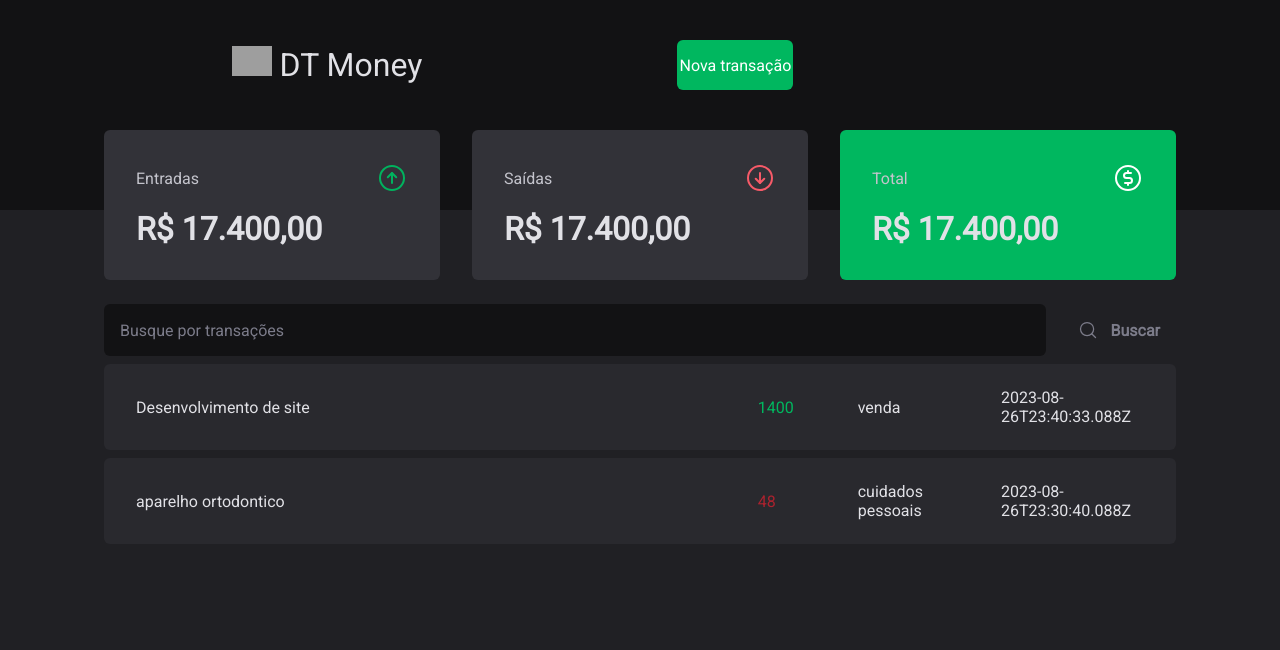
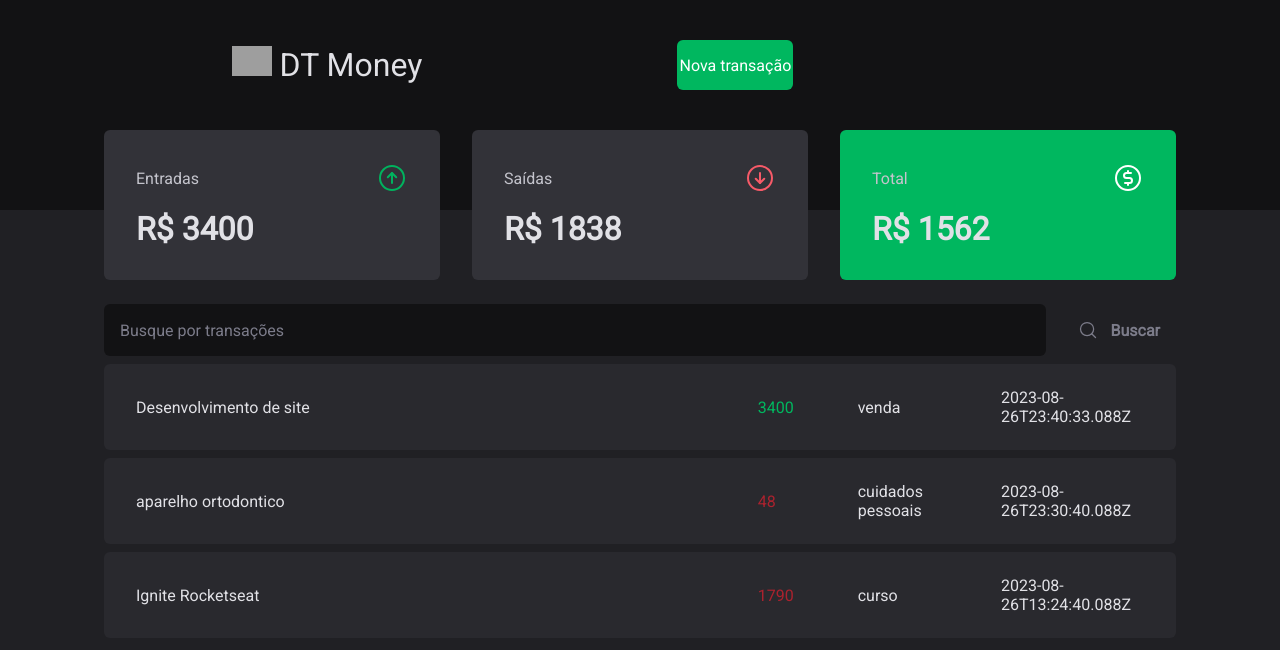
Before and after one commit to Guilhermefonseca2021/money-dt-withAPI, a React (Vite) app: page / in a window 1280 px wide. Shown: the top 650 px of the page. Built offline with nearby package versions, Linux system fonts and the light colour scheme; data requests are answered from the project's data file; grey boxes are pictures that could not be loaded.

Commit message:
API service aplication on interface

```diff
--- a/server.json
+++ b/server.json
@@ -5,7 +5,7 @@
         "description": "Desenvolvimento de site",
         "type": "income",
         "category": "venda",
-        "price": 1400,
+        "price": 3400,
         "createAt": "2023-08-26T23:40:33.088Z"
     },
     {
@@ -15,6 +15,14 @@
       "category": "cuidados pessoais",
       "price": 48,
       "createAt": "2023-08-26T23:30:40.088Z"
-  }
+    },
+    {
+        "id": 3,
+        "description": "Ignite Rocketseat",
+        "type": "outcome",
+        "category": "curso",
+        "price": 1790,
+        "createAt": "2023-08-26T13:24:40.088Z"
+      }
     ]
 }
--- a/src/App.tsx
+++ b/src/App.tsx
@@ -2,13 +2,16 @@ import { ThemeProvider } from "styled-components";
 import { defaultTheme } from "./styles/theme/default";
 import { GlobalStyle } from "./styles/Global";
 import { Transations } from "./pages/Transations";
+import { TransactionsProvider } from "./contexts/TransactionsContext";
 
 export function App() {
 
   return (
     <ThemeProvider theme={defaultTheme}>
       <GlobalStyle />
-      <Transations />
+      <TransactionsProvider>
+        <Transations />
+      </TransactionsProvider>
     </ThemeProvider>
   )
 }
--- a/src/components/Summary/index.tsx
+++ b/src/components/Summary/index.tsx
@@ -1,7 +1,31 @@
+import { useContext } from "react";
 import { SummaryCard, SummaryContainer } from "./styles";
 import { ArrowCircleUp, CurrencyCircleDollar, ArrowCircleDown } from 'phosphor-react'
+import { TransactionsContext } from "../../contexts/TransactionsContext";
 
 export function Summary() {
+    const { transactions } = useContext(TransactionsContext);
+
+    const summary = transactions.reduce(
+        (acc, transaction) => {
+            if(transaction.type == 'income') {
+                acc.income += transaction.price;
+                acc.total += transaction.price;
+            } else {
+                acc.outcome += transaction.price;
+                acc.total -= transaction.price;
+            }
+
+            return acc;
+        },
+        {
+            income: 0,
+            outcome: 0,
+            total: 0
+        }
+    );
+
+
     return (
         <SummaryContainer>
             <SummaryCard>
@@ -10,7 +34,7 @@ export function Summary() {
                     <ArrowCircleUp size={32}color="#00b35e"/>
                 </header>
 
-                <strong>R$ 17.400,00</strong>
+                <strong>R$ {summary.income}</strong>
             </SummaryCard>
 
             <SummaryCard>
@@ -19,7 +43,7 @@ export function Summary() {
                     <ArrowCircleDown size={32}color="#f75a68"/>
                 </header>
 
-                <strong>R$ 17.400,00</strong>
+                <strong>R$ {summary.outcome}</strong>
             </SummaryCard>
 
             <SummaryCard variant="green">
@@ -28,7 +52,7 @@ export function Summary() {
                     <CurrencyCircleDollar size={32} color="#fff" />
                 </header>
 
-                <strong>R$ 17.400,00</strong>
+                <strong>R$ {summary.total}</strong>
             </SummaryCard>
         </SummaryContainer>
     )
--- /dev/null
+++ b/src/contexts/TransactionsContext.tsx
@@ -0,0 +1,42 @@
+import { ReactNode, createContext, useState, useEffect } from "react";
+
+interface Transactions {
+    id: number,
+    description: string,
+    type: 'income' | 'outcome',
+    category: string,
+    price: number,
+    createAt: string;
+}
+
+interface TransactionsContextType {
+    transactions: Transactions[];
+}
+
+interface TransactionsProviderProps {
+    children: ReactNode;
+}
+
+export const TransactionsContext = createContext({} as TransactionsContextType)
+
+export function TransactionsProvider({ children }: TransactionsProviderProps) {
+
+    const [transactions, setTransactions] = useState<Transactions[]>([])
+
+    async function loadTransactions() {
+        const response = await fetch('http://localhost:3333/transactions');
+        const data = await response.json();
+
+        setTransactions(data);
+    }
+
+    useEffect( () => {
+        loadTransactions()
+    }, [])
+
+    return (
+        <TransactionsContext.Provider value={{ transactions }}>
+            {children}
+        </TransactionsContext.Provider>
+    )
+}
--- a/src/pages/Transations/index.tsx
+++ b/src/pages/Transations/index.tsx
@@ -1,32 +1,13 @@
-import { useEffect, useState } from "react";
+import { useContext } from "react";
 import { Header } from "../../components/Header/Header";
 import { Summary } from "../../components/Summary";
 import { SearchForm } from "./components/SearchForm";
 import { PriceHighLight, TransationContainer, TransationsTable } from "./styles";
-
-interface Transactions {
-    id: number,
-    description: string,
-    type: 'income' | 'outcome',
-    category: string,
-    price: number,
-    createAt: string;
-}
+import { TransactionsContext } from "../../contexts/TransactionsContext";
 
 export function Transations() {
-    const [transactions, setTransactions] = useState<Transactions[]>([])
-
-    async function loadTransactions() {
-        const response = await fetch('http://localhost:3333/transactions')
-        const data = await response.json();
-
-        setTransactions(data);
-    }
-
-    useEffect( () => {
-        loadTransactions()
-    }, [])
-
+    const { transactions } = useContext(TransactionsContext);
+    console.log(transactions)
 
     return (
         <div>
```
